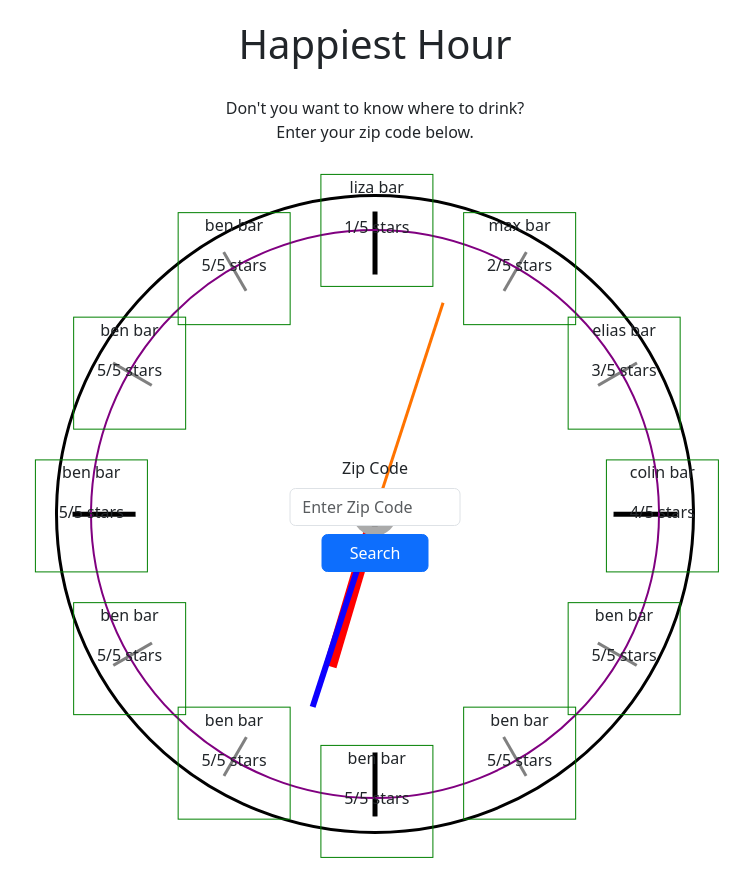
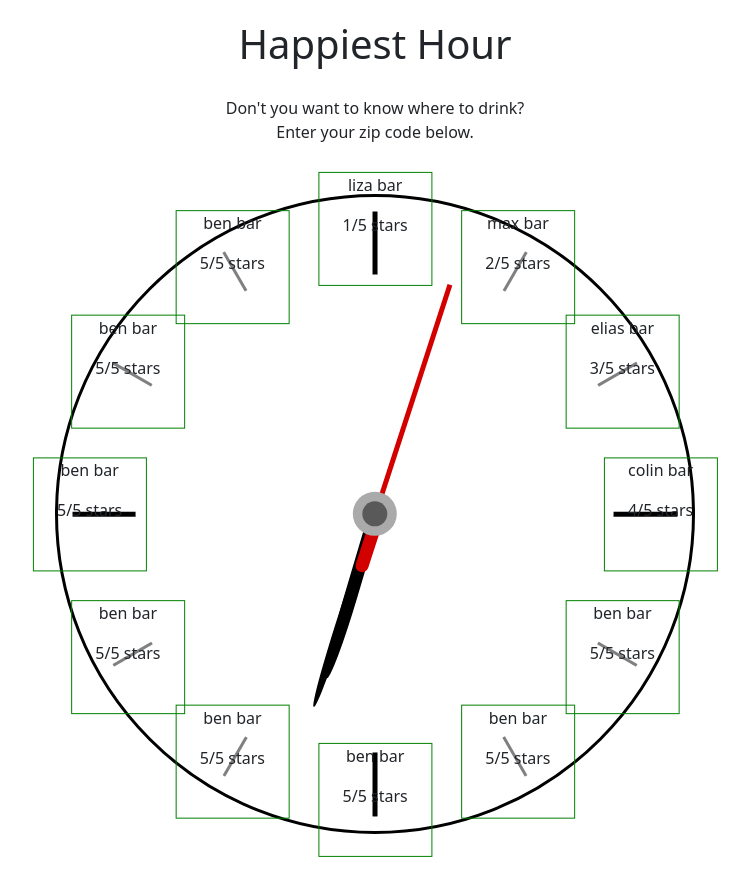
Before and after one commit to ColdWeatherBoyy/happiest-hour, a React (Vite) app in the folder client/: page / in a window 1280 px wide. Shown: the whole page, without its empty margins (265-1015 px from the left). Built offline with nearby package versions, Linux system fonts and the light colour scheme.

Commit message:
adds styles to clock hands

```diff
--- a/client/src/components/Clock/BarCard/DataDisplay.css
+++ b/client/src/components/Clock/BarCard/DataDisplay.css
@@ -1,6 +1,6 @@
 .container {
 	position: relative;
-	border: 2px solid purple;
+	/* border: 2px solid rgb(133, 27, 159); */
 	border-radius: 50%;
 	width: 90%;
 	height: 90%;
--- a/client/src/components/Clock/Clock.css
+++ b/client/src/components/Clock/Clock.css
@@ -14,24 +14,10 @@
 }
 
 #submit {
-	/* visibility: hidden; */
+	visibility: hidden;
 	z-index: 1;
 	position: absolute;
 	top: 50%;
 	left: 50%;
 	transform: translate(-50%, -50%); /* translate(horizontal, vertical) */
 }
-
-/* .numbers {
-	position: absolute;
-	z-index: 1;
-	top: 50%;
-	left: 50%;
-} */
-
-/* @media (min-width: 769px) {
-    #clock {
-        width: 325px;
-        height: 325px;
-    }
-} */
--- a/client/src/components/Clock/ClockHands/ClockHands.css
+++ b/client/src/components/Clock/ClockHands/ClockHands.css
@@ -1,22 +1,3 @@
-/* .clock-hands {
-	position: relative;
-	z-index: 0;
-	bottom: 97%;
-	width: 100%;
-	height: 100%;
-	border-radius: 50%;
-	border: 5px solid rgb(179, 51, 51);
-} */
-
-/* #center-point {
-	visibility: hidden;
-	position: relative;
-	width: 100%;
-	height: 100%;
-	z-index: 1;
-	border: 3px solid green;
-} */
-
 #outer-center-point {
 	z-index: 1;
 	width: 7%;
@@ -43,30 +24,48 @@
 
 #hour-hand {
 	position: absolute;
-	background-color: rgb(255, 0, 0);
+	background-color: rgb(0, 0, 0);
 	width: 2%;
-	height: 25%;
+	height: 27%;
 	left: 49%;
 	bottom: 50%;
+	border-top-left-radius: 50%;
+	border-top-right-radius: 50%;
 	transform-origin: bottom center;
 }
 
 #minute-hand {
 	position: absolute;
-	background-color: rgb(13, 0, 255);
-	width: 1%;
+	background-color: rgb(0, 0, 0);
+	width: 1.5%;
 	height: 32%;
 	left: 49.5%;
 	bottom: 50%;
+	border-top-left-radius: 50%;
+	border-top-right-radius: 50%;
 	transform-origin: bottom center;
 }
 
 #second-hand {
 	position: absolute;
-	background-color: rgb(255, 115, 0);
-	width: 0.5%;
-	height: 35%;
+	background-color: rgb(211, 0, 0);
+	width: 0.75%;
+	height: 38%;
 	left: 49.75%;
 	bottom: 50%;
 	transform-origin: bottom center;
+	/* transform-origin: 0.375% 0%;  */
 }
+
+#second-hand-bottom {
+	position: absolute;
+	/* visibility: hidden; */
+	background-color: rgb(211, 0, 0);
+	width: 2.1%;
+	height: 10%;
+	left: 49.625%;
+	top: 49.625%;
+	border-bottom-left-radius: 10px;
+	border-bottom-right-radius: 10px;
+	transform-origin: top center;
+}
--- a/client/src/components/Clock/ClockHands/ClockHands.jsx
+++ b/client/src/components/Clock/ClockHands/ClockHands.jsx
@@ -17,7 +17,6 @@ function ClockHands() {
   let minuteDegree = (now.getMinutes() / 60) * 360;
   let secondDegree = (now.getSeconds() / 60) * 360;
 
-
   return (
     <div>
       <div id="outer-center-point"></div>
@@ -34,6 +33,10 @@ function ClockHands() {
         id="second-hand"
         style={{ transform: `rotate(${secondDegree}deg)` }}
       ></div>
+      <div
+        id="second-hand-bottom"
+        style={{ transform: `rotate(${secondDegree}deg)` }}
+      ></div>
       <div className="inner-clock-face"></div>
     </div>
   );
```
